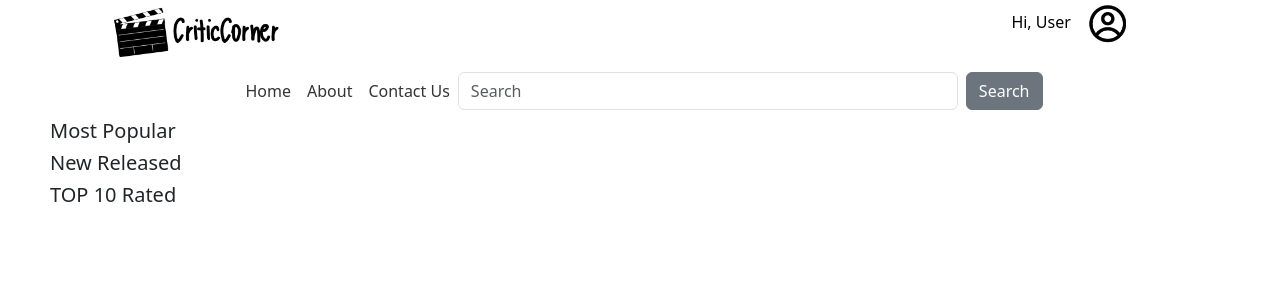
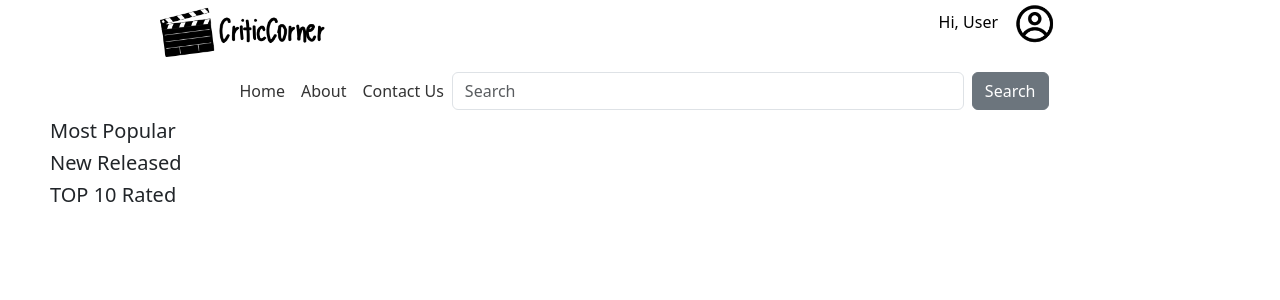
Before and after one commit to liuqingqing0312/critic_corner, a Django app: page / in a window 1280 px wide. Shown: the top 300 px of the page. Run offline with Django 3.2, Linux system fonts and the light colour scheme; data that the repository does not hold is empty; some libraries are stand-ins or nearby versions.

Commit message:
fixed moive and base template pages

```diff
--- /dev/null
+++ b/static/styles/base.css
@@ -0,0 +1,71 @@
+.user {
+    width: 45px;
+    height: 45px;
+    margin-right: 10vw;
+}
+.container {
+    display: flex;
+    flex-direction: column;
+}
+
+.centered {
+    display: grid;
+    place-items: center;
+}
+.logo {
+    width: 200px;
+    height: auto;
+    float: left;
+    margin-left: 5vw;
+}
+.user-profile {
+    float: right;
+    margin-right: 1vw;
+}
+
+.profile-btn {
+    background-color: #ffffff;
+    color: black;
+    padding: 10px;
+    border: none;
+    cursor: pointer;
+}
+
+.dropdown-content {
+    display: none;
+    position: absolute;
+    background-color: #f9f9f9;
+    min-width: 120px;
+    box-shadow: 0 8px 16px 0 rgba(0,0,0,0.2);
+    z-index: 1;
+}
+
+.dropdown-content a {
+    color: black;
+    padding: 12px 16px;
+    text-decoration: none;
+    display: block;
+}
+
+.dropdown-content a:hover {
+    background-color: #f1f1f1;
+}
+
+.user-profile:hover .dropdown-content {
+    display: block;
+}
+
+.navbar li a {
+    text-decoration: none;
+    color: #333;
+    font-weight: normal;
+}
+
+.navbar li a.active {
+    font-weight: bold; /* Change 'bold' to 'bolder' or increase font-weight value */
+}
+
+.movie-container {
+    display: flex;
+    justify-content: center;
+}
--- /dev/null
+++ b/static/styles/home.css
@@ -0,0 +1,28 @@
+.title {
+    text-align: left;
+    margin-left: 50px;
+}
+.poster {
+    width: 200px;
+    height: auto;
+    border-radius: 8px;
+}
+
+.name {
+    text-align: center;
+    color: black;
+    text-decoration: none;
+}
+
+a {
+    text-decoration: none;
+}
+
+.movie-container {
+    overflow-x: auto;
+    justify-content: center;
+}
+
+.movie-container > div {
+    margin-right: 10px;
+}
--- a/templates/CriticCorner/base.html
+++ b/templates/CriticCorner/base.html
@@ -11,71 +11,11 @@
         {% endblock %}
     </title>
     <link href="{% static 'bootstrap/css/bootstrap.min.css' %}" rel="stylesheet">
-    <style>
-        .user {
-            width: 45px;
-            height: 45px;
-            margin-right: 50px;
-        }
-        .container {
-            display: flex;
-            justify-content: center;
-        }
-        .logo {
-            width: 200px;
-            height: auto;
-            float: left;
-            margin-left: 100px;
-        }
-        .user-profile {
-            float: right;
-            margin-right: 100px;
-        }
+    <link href="{% static 'styles/base.css' %}" rel="stylesheet">
 
-        .profile-btn {
-            background-color: #ffffff;
-            color: black;
-            padding: 10px;
-            border: none;
-            cursor: pointer;
-        }
-
-        .dropdown-content {
-            display: none;
-            position: absolute;
-            background-color: #f9f9f9;
-            min-width: 120px;
-            box-shadow: 0 8px 16px 0 rgba(0,0,0,0.2);
-            z-index: 1;
-        }
-
-        .dropdown-content a {
-            color: black;
-            padding: 12px 16px;
-            text-decoration: none;
-            display: block;
-        }
-
-        .dropdown-content a:hover {
-            background-color: #f1f1f1;
-        }
-
-        .user-profile:hover .dropdown-content {
-            display: block;
-        }
-
-        .navbar li a {
-            text-decoration: none;
-            color: #333;
-            font-weight: normal;
-        }
-
-        .navbar li a.active {
-            font-weight: bold; /* Change 'bold' to 'bolder' or increase font-weight value */
-        }
-    </style>
 </head>
 <body>
+    <div class="container">
     <header>
         <img src="{% static 'logo.png' %}" alt="Website Logo" class="logo">
         <div class="user-profile">
@@ -93,7 +33,8 @@
             <img src="{% static 'user.png' %}" alt="User Profile" class="user">
         </div>
     </header>
-    <div class="container">
+
+    <div class="centered">
     <nav class="navbar navbar-expand-sm">
         <ul class="navbar-nav mr-auto">
           <li class="nav-item">
@@ -108,10 +49,11 @@
         </ul>
 
         <form class="d-flex">
-            <input class="form-control me-2" type="search" placeholder="Search" style="width: 500px;">
+            <input class="form-control me-2" type="search" placeholder="Search" style="width: 40vw;">
             <button class="btn btn-secondary" type="submit">Search</button>
           </form>
     </nav>
+    </div>
     </div>
     <div>
         {% block body_block %}
--- a/templates/CriticCorner/home.html
+++ b/templates/CriticCorner/home.html
@@ -6,38 +6,13 @@ Home
 {% endblock %}
 
 {% block body_block %}
+<link href="{% static 'styles/home.css' %}" rel="stylesheet">
 <style>
-    .title {
-        text-align: left;
-        margin-left: 50px;
-    }
-    .poster {
-        width: 200px;
-        height: auto;
-        border-radius: 8px;
-    }
 
-    .name {
-        text-align: center;
-        color: black;
-        text-decoration: none;
-    }
-
-    a {
-        text-decoration: none;
-    }
-
-    .container {
-        overflow-x: auto;
-    }
-
-    .container > div {
-        margin-right: 10px;
-    }
 </style>
 <div>
     <h5 class="title">Most Popular</h5>
-    <div class="container">
+    <div class="movie-container">
         {% for movie in movies %}
         <div>
             <a href="{% url 'CriticCorner:movie' title=movie.title %}">
@@ -51,7 +26,7 @@ Home
 
 <div>
     <h5 class="title">New Released</h5>
-    <div class="container">
+    <div class="movie-container">
         {% for movie in movies %}
         <div>
             <a href="{% url 'CriticCorner:movie' movie.title %}">
@@ -65,7 +40,7 @@ Home
 
 <div>
     <h5 class="title">TOP 10 Rated</h5>
-    <div class="container">
+    <div class="movie-container">
         {% for movie in movies %}
         <div>
             <a href="{% url 'CriticCorner:movie' movie.title %}">
```
